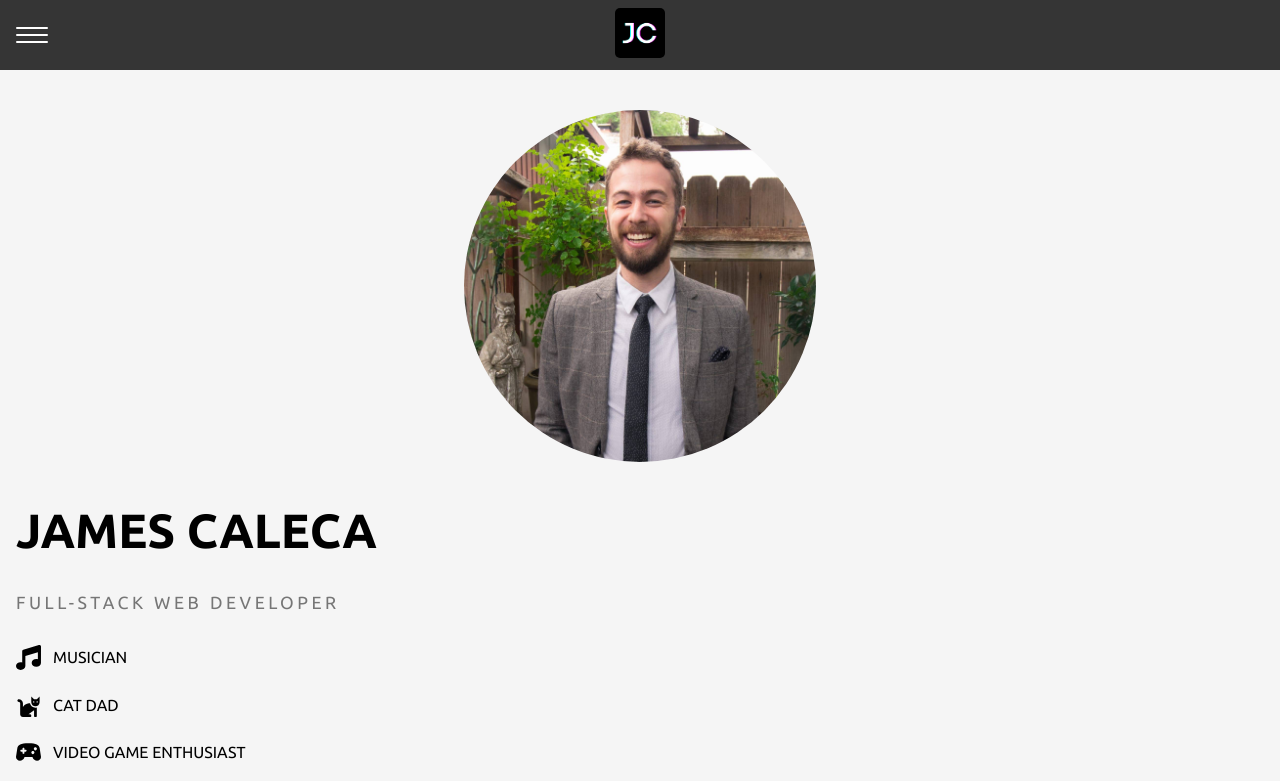
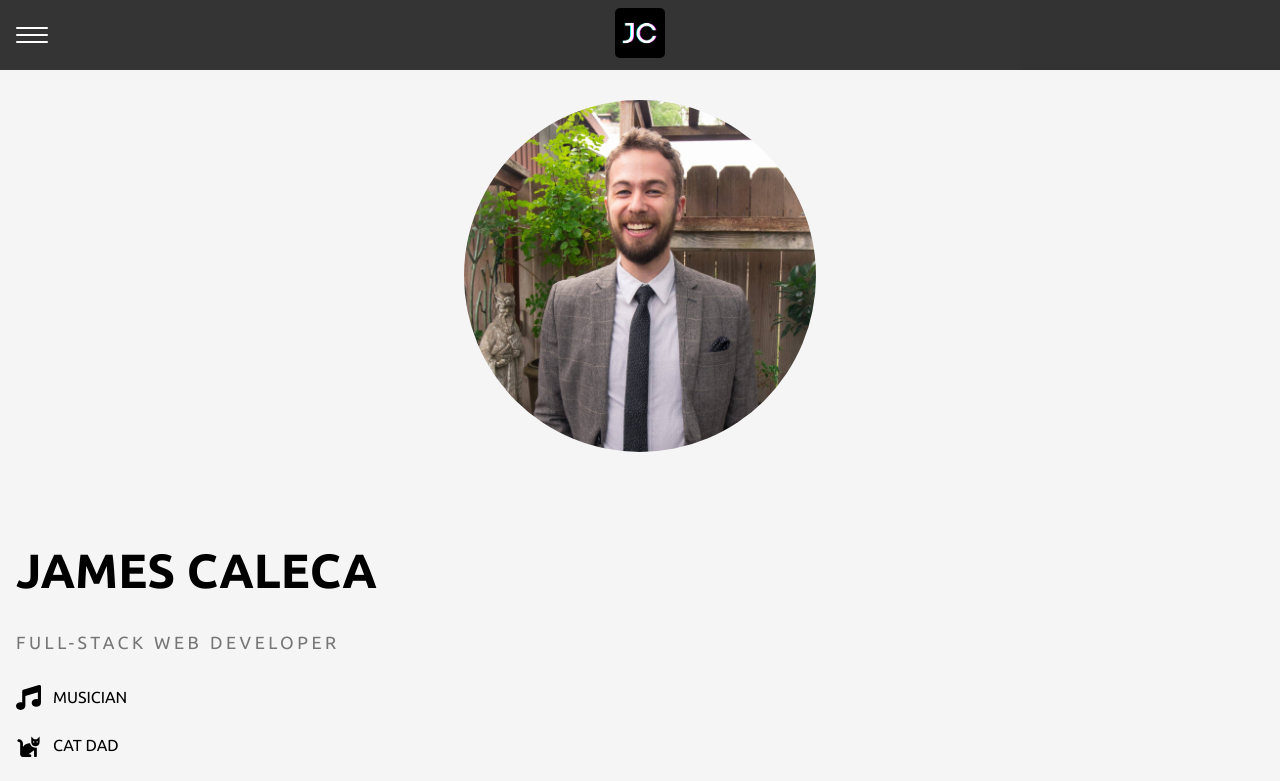
Before and after one commit to jamescaleca/professional-portfolio, a React (Create React App) app: page / in a window 1280 px wide. Shown: the top 781 px of the page. Built offline with nearby package versions, Linux system fonts and the light colour scheme.

Commit message:
Changed navbar to fixed position

```diff
--- a/src/styles/styles.css
+++ b/src/styles/styles.css
@@ -16,7 +16,7 @@ body {
 header {
   background: rgba(18, 18, 18, 0.85);
   text-align: center;
-  position: relative;
+  position: fixed;
   width: 100%;
   z-index: 9990;
 }
@@ -291,7 +291,6 @@ h2 {
   flex-direction: column;
   background-color: whitesmoke;
   position: relative;
-  padding: 0;
   height: auto;
   align-items: center;
   padding-bottom: 1.3em;
@@ -312,6 +311,7 @@ h2 {
   align-items: flex-start;
   margin-left: 1rem;
   margin-right: 1rem;
+  margin-top: 50px;
 }
 #title #title-main #name {
   display: flex;
@@ -632,6 +632,9 @@ footer .professional-links img {
 }
 
 @media screen and (min-width: 400px) {
+  #title #self-port {
+    margin-top: 100px;
+  }
   #title #title-main #name {
     font-size: 3rem;
   }
--- a/src/styles/styles.scss
+++ b/src/styles/styles.scss
@@ -33,7 +33,7 @@ body {
 header {
     background: $background;
     text-align: center;
-    position: relative;
+    position: fixed;
     width: 100%;
     z-index: 9990;
 
@@ -330,7 +330,6 @@ h2 {
     background-color: $color1;
     position: relative;
     // z-index: 0;
-    padding: 0;
     height: auto;
     align-items: center;
     padding-bottom: 1.3em;
@@ -349,6 +348,7 @@ h2 {
         align-items: flex-start;
         margin-left: 1rem;
         margin-right: 1rem;
+        margin-top: 50px;
         #name {
             display: flex;
             position: relative;
@@ -682,6 +682,9 @@ footer {
 
 @media screen and (min-width: 400px) {
     #title {
+        #self-port {
+            margin-top: 100px;
+        }
         #title-main {
             #name {
                 font-size: 3rem;
@@ -700,6 +703,7 @@ footer {
 }
 
 @media screen and (min-width: 770px) {
+
     #skills {
         .skills-icons {
             #skills-icon-list {
```
Also changed, not shown: 1 other file (tests, documents, lock files or other folders).
